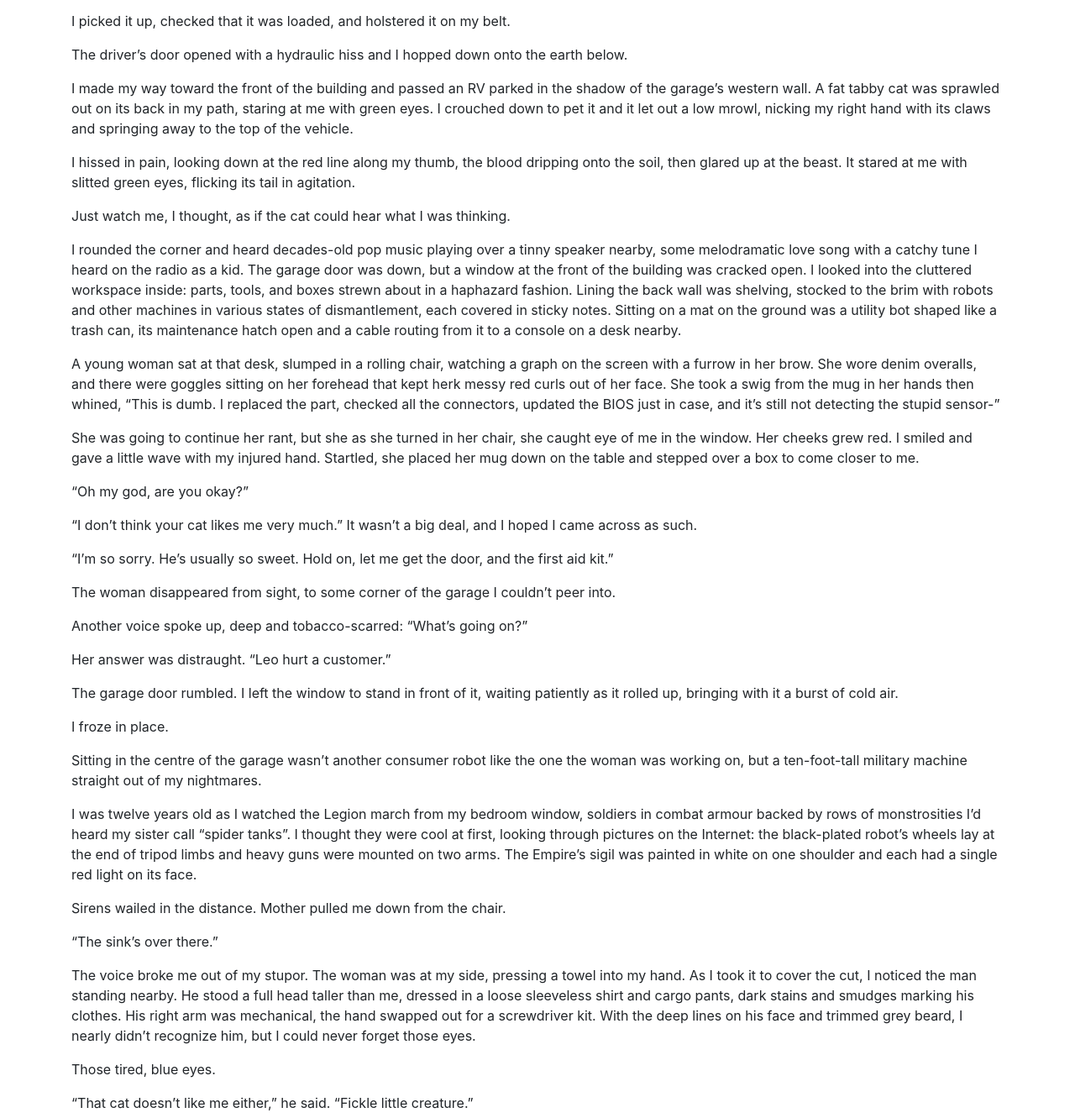
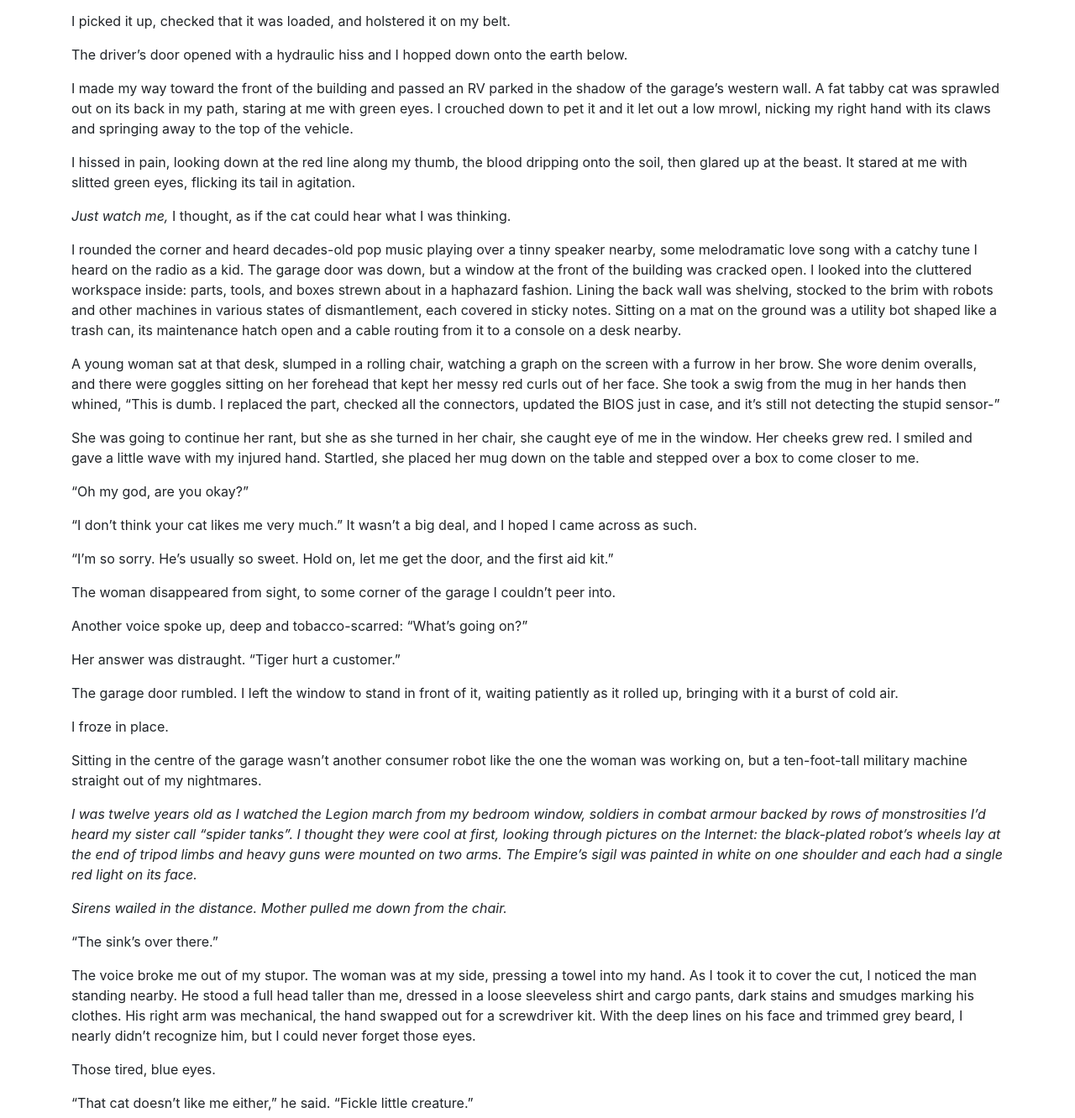
Before and after one commit to okold/homepage, a PHP site: page /stories/the_fixer.html in a window 1280 px wide. Shown: the part 395-1726 px from the top of the page at 84% size. Run offline with PHP 8.4, Linux system fonts and the light colour scheme.

Commit message:
Fixed typo, <em>

```diff
--- a/stories/the_fixer.html
+++ b/stories/the_fixer.html
@@ -58,7 +58,7 @@
 
             <p>I rounded the corner and heard decades-old pop music playing over a tinny speaker nearby, some melodramatic love song with a catchy tune I heard on the radio as a kid. The garage door was down, but a window at the front of the building was cracked open. I looked into the cluttered workspace inside: parts, tools, and boxes strewn about in a haphazard fashion. Lining the back wall was shelving, stocked to the brim with robots and other machines in various states of dismantlement, each covered in sticky notes. Sitting on a mat on the ground was a utility bot shaped like a trash can, its maintenance hatch open and a cable routing from it to a console on a desk nearby.</p>
 
-            <p>A young woman sat at that desk, slumped in a rolling chair, watching a graph on the screen with a furrow in her brow. She wore denim overalls, and there were goggles sitting on her forehead that kept herk messy red curls out of her face. She took a swig from the mug in her hands then whined, “This is dumb. I replaced the part, checked all the connectors, updated the BIOS just in case, and it’s still not detecting the stupid sensor-”</p>
+            <p>A young woman sat at that desk, slumped in a rolling chair, watching a graph on the screen with a furrow in her brow. She wore denim overalls, and there were goggles sitting on her forehead that kept her messy red curls out of her face. She took a swig from the mug in her hands then whined, “This is dumb. I replaced the part, checked all the connectors, updated the BIOS just in case, and it’s still not detecting the stupid sensor-”</p>
 
             <p>She was going to continue her rant, but she as she turned in her chair, she caught eye of me in the window. Her cheeks grew red. I smiled and gave a little wave with my injured hand. Startled, she placed her mug down on the table and stepped over a box to come closer to me.</p>
 
@@ -72,7 +72,7 @@
 
             <p>Another voice spoke up, deep and tobacco-scarred: “What’s going on?”</p>
 
-            <p>Her answer was distraught. “Leo hurt a customer.”</p>
+            <p>Her answer was distraught. “Tiger hurt a customer.”</p>
 
             <p>The garage door rumbled. I left the window to stand in front of it, waiting patiently as it rolled up, bringing with it a burst of cold air.</p>
 
--- a/style.css
+++ b/style.css
@@ -40,6 +40,10 @@ iframe {
     margin: 2rem 0rem 1rem 0rem;
 }
 
+em {
+    font-style: italic;
+}
+
 /* Sticky footer styles
 -------------------------------------------------- */
 html {
```
